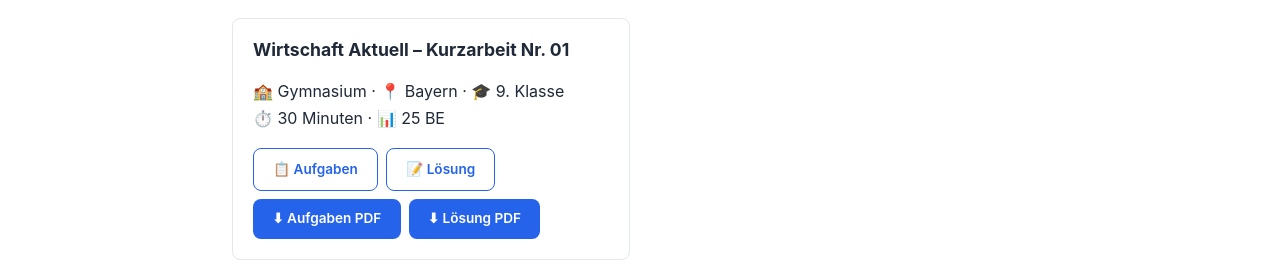
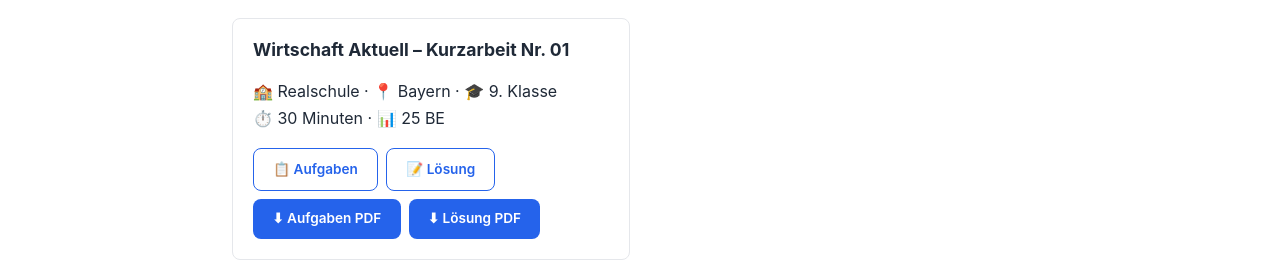
Before and after one commit to markusrt/examination-training, a Jekyll site: the page built from index.md, in a window 1280 px wide. Shown: the part 1319-1592 px from the top of the page. Built offline with Jekyll 4.4.1, drawn with Linux system fonts in a browser that asks for light colours.

Commit message:
Move WAK Kurzarbeit from Gymnasium to Realschule
Agent-Logs-Url: https://github.com/markusrt/examination-training/sessions/b2882280-c30f-46a8-95f4-dde070803b15

Co-authored-by: markusrt <299753+markusrt@users.noreply.github.com>

```diff
--- a/gymnasium/wirtschaft-aktuell/bayern-9-klasse/kurzarbeit-01.md
+++ b/realschule/wirtschaft-aktuell/bayern-9-klasse/kurzarbeit-01.md
@@ -1,7 +1,7 @@
 ---
 layout: exam
-title: "Wirtschaft Aktuell – Kurzarbeit 01 – Bayern 9. Klasse (Gymnasium)"
-schulform: Gymnasium
+title: "Wirtschaft Aktuell – Kurzarbeit 01 – Bayern 9. Klasse (Realschule)"
+schulform: Realschule
 fach: Wirtschaft Aktuell
 bundesland: Bayern
 klassenstufe: "9. Klasse"
@@ -12,7 +12,7 @@ bearbeitungszeit: "30 Minuten"
 gesamtpunktzahl: "25 BE"
 ---
 
-# Wirtschaft Aktuell – Kurzarbeit – Bayern 9. Klasse
+# Wirtschaft Aktuell – Kurzarbeit – Bayern 9. Klasse (Realschule)
 
 **Bearbeitungszeit:** 30 Minuten
 **Hilfsmittel:** keine
--- a/gymnasium/wirtschaft-aktuell/bayern-9-klasse/loesung-kurzarbeit-01.md
+++ b/realschule/wirtschaft-aktuell/bayern-9-klasse/loesung-kurzarbeit-01.md
@@ -1,7 +1,7 @@
 ---
 layout: exam
-title: "Musterlösung: Wirtschaft Aktuell – Kurzarbeit 01 – Bayern 9. Klasse (Gymnasium)"
-schulform: Gymnasium
+title: "Musterlösung: Wirtschaft Aktuell – Kurzarbeit 01 – Bayern 9. Klasse (Realschule)"
+schulform: Realschule
 fach: Wirtschaft Aktuell
 bundesland: Bayern
 klassenstufe: "9. Klasse"
@@ -10,7 +10,7 @@ pruefungstyp: Kurzarbeit
 typ: loesung
 ---
 
-# Musterlösung: Wirtschaft Aktuell – Kurzarbeit – Bayern 9. Klasse
+# Musterlösung: Wirtschaft Aktuell – Kurzarbeit – Bayern 9. Klasse (Realschule)
 
 > Die folgenden Musterlösungen geben die erwarteten Inhalte wieder. Sinngemäß richtige Antworten mit eigenen Worten werden ebenso anerkannt, sofern die Fachbegriffe korrekt verwendet werden.
 
```
